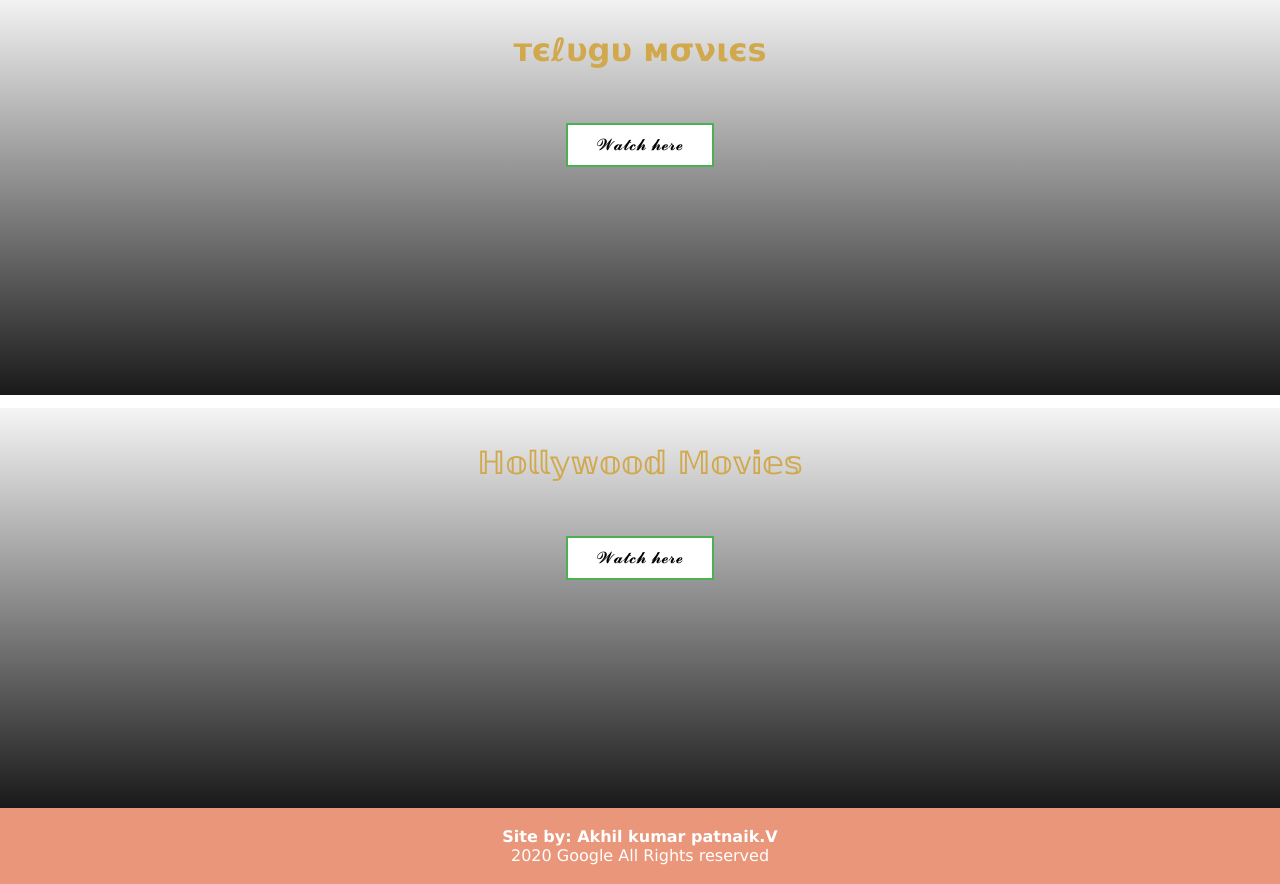
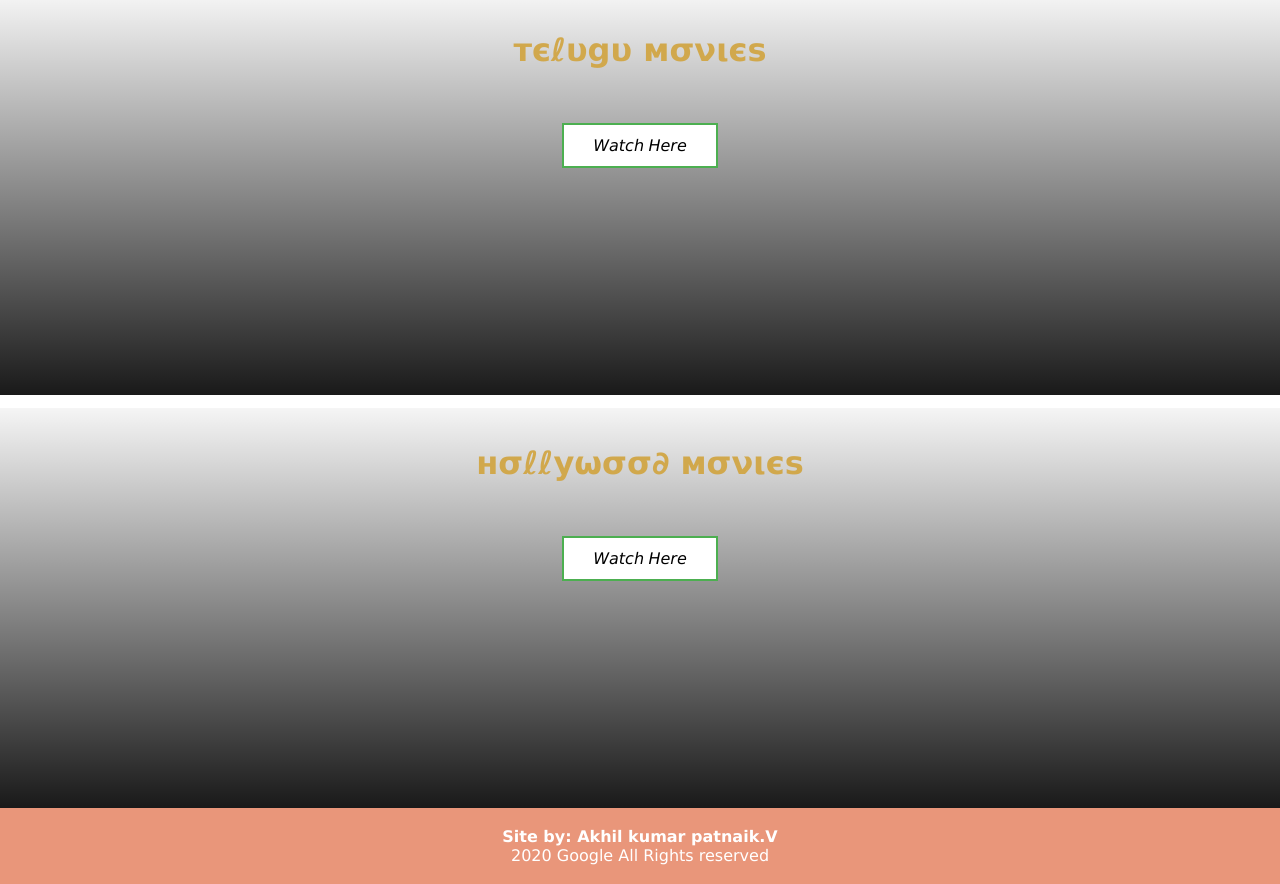
Before and after one commit to apatnaik994/Akhil-movies, a plain HTML site: page index.html in a window 1280 px wide. Shown: the part 960-1844 px from the top of the page. Drawn offline with nearby package versions, Linux system fonts and the light colour scheme.

Commit message:
Update index.html

```diff
--- a/index.html
+++ b/index.html
@@ -133,7 +133,7 @@ function showSlides() {
 <pre>
 
 </pre>
-		<center><a href="Telugu.html"><button class="button button1">𝓦𝓪𝓽𝓬𝓱 𝓱𝓮𝓻𝓮</button></a></center>
+		<center><a href="Telugu.html"><button class="button button1">𝘞𝘢𝘵𝘤𝘩 𝘏𝘦𝘳𝘦</button></a></center>
 	</div>
 </div>
 
@@ -144,11 +144,11 @@ function showSlides() {
 
 	<div class="heroContents">
 
-		<center><h1 style="color:#d1a544f2">ℍ𝕠𝕝𝕝𝕪𝕨𝕠𝕠𝕕 𝕄𝕠𝕧𝕚𝕖𝕤</h1></center>
+		<center><h1 style="color:#d1a544f2">нσℓℓуωσσ∂ мσνιєѕ</h1></center>
 <pre>
 
 </pre>
-		<center><a href="Hollywood.html"><button class="button button1">𝓦𝓪𝓽𝓬𝓱 𝓱𝓮𝓻𝓮</button></a></center>
+		<center><a href="Hollywood.html"><button class="button button1">𝘞𝘢𝘵𝘤𝘩 𝘏𝘦𝘳𝘦</button></a></center>
 	</div>
 </div>
 
```
